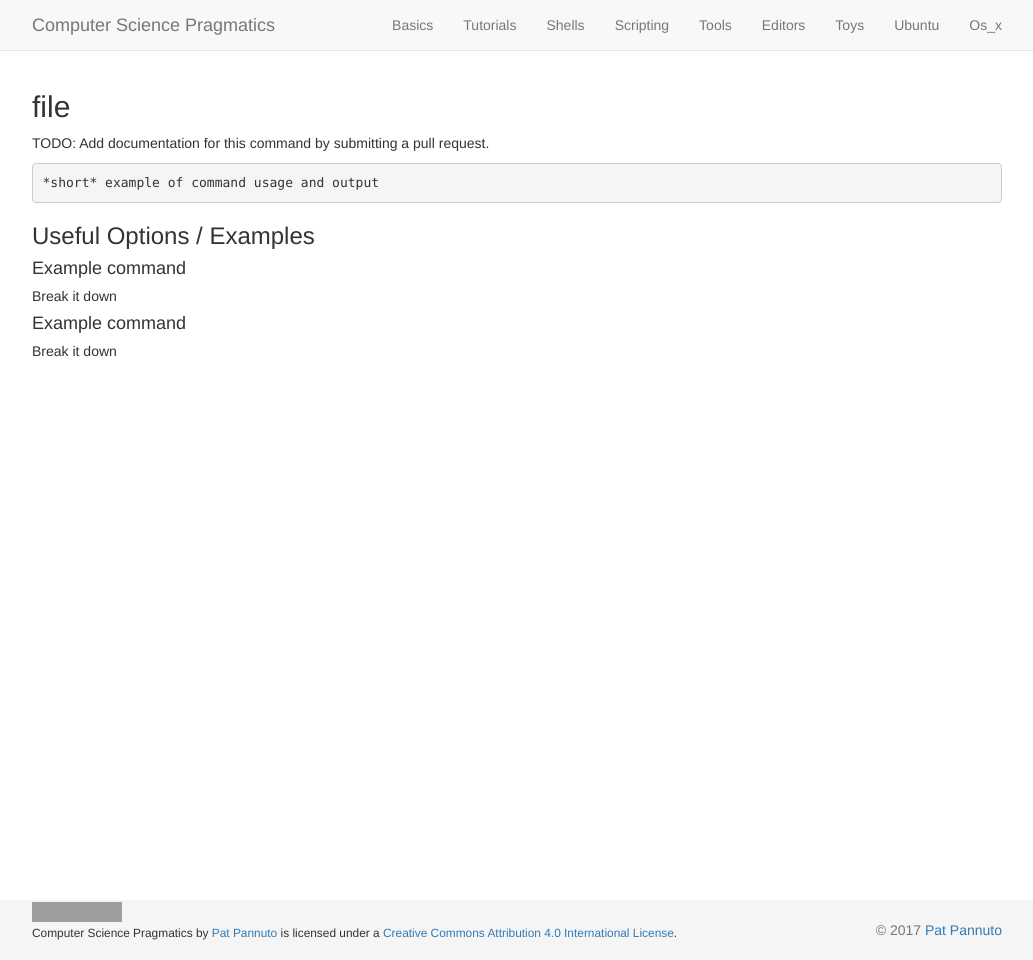
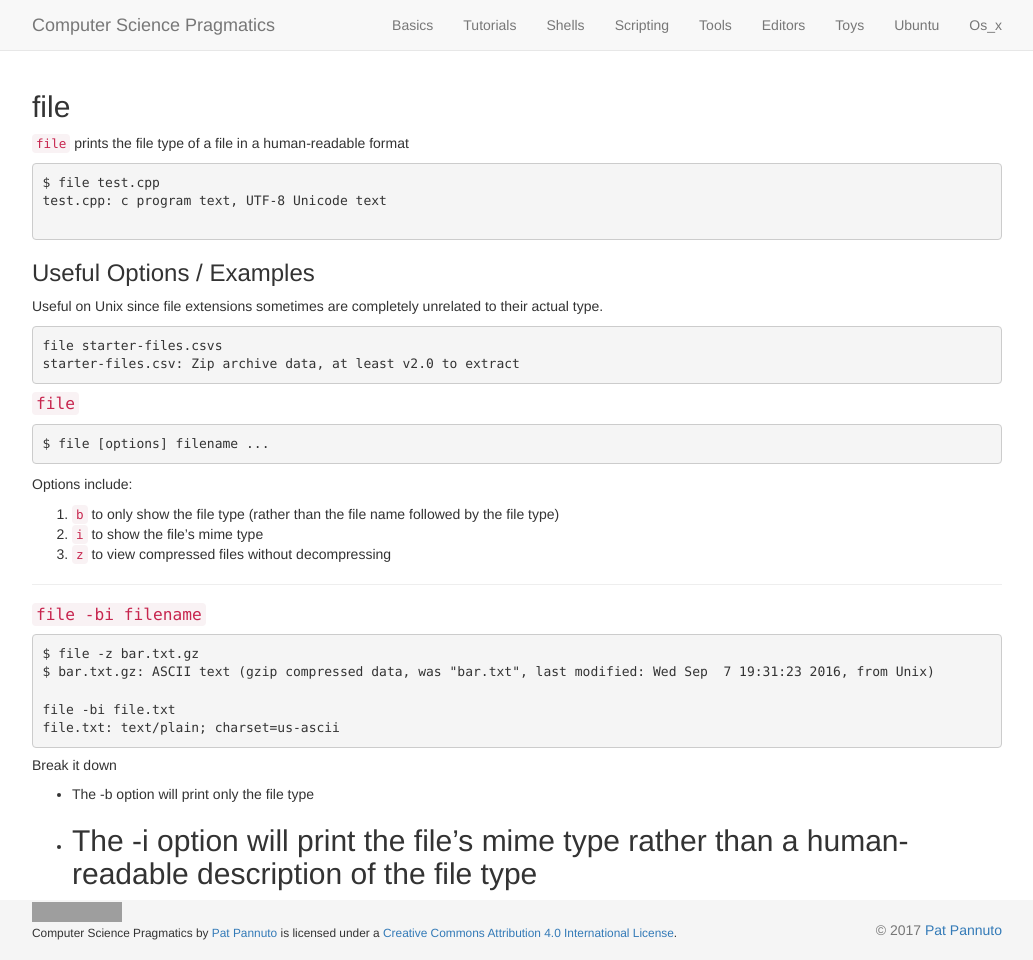
Before and after one commit to csprag/csprag.github.io, a Jekyll site: the page built from _commands/tools/file.md, in a window 1280 px wide and 960 px high. Shown: the whole window, without its empty margins (123-1156 px from the left). Built offline with Jekyll 4.4.1, drawn with Linux system fonts in a browser that asks for light colours; grey boxes are pictures that could not be loaded.

Commit message:
Added documentation to the file command

```diff
--- a/_commands/tools/file.md
+++ b/_commands/tools/file.md
@@ -2,23 +2,57 @@
 ---
 
 file
----
-TODO: Add documentation for this command by submitting a pull request.
+-------
+<!--TODO: Add documentation for this command by submitting a pull request.-->
 <!-- one line explanation would go here -->
+`file` prints the file type of a file in a human-readable format
 
 <!-- minimal example -->
 ~~~ bash
-*short* example of command usage and output
+$ file test.cpp
+test.cpp: c program text, UTF-8 Unicode text
+
 ~~~
+
 
 <!--more-->
 
 ### Useful Options / Examples
 
-#### Example command
+Useful on Unix since file extensions sometimes are completely unrelated to their actual type.
+
+~~~bash
+file starter-files.csvs
+starter-files.csv: Zip archive data, at least v2.0 to extract
+~~~
+
+#### `file`
+
+~~~bash
+$ file [options] filename ...
+~~~
+
+Options include:
+
+1. `b` to only show the file type (rather than the file name followed by the file type)
+2. `i` to show the file's mime type
+3. `z` to view compressed files without decompressing
+
+
+----
+
+#### `file -bi filename`
+
+~~~bash
+$ file -z bar.txt.gz
+$ bar.txt.gz: ASCII text (gzip compressed data, was "bar.txt", last modified: Wed Sep  7 19:31:23 2016, from Unix)
+
+file -bi file.txt
+file.txt: text/plain; charset=us-ascii
+~~~
 
 ##### Break it down
 
-#### Example command
-
-##### Break it down
+* The -b option will print only the file type
+* The -i option will print the file's mime type rather than a human-readable description of the file type
+----
```
